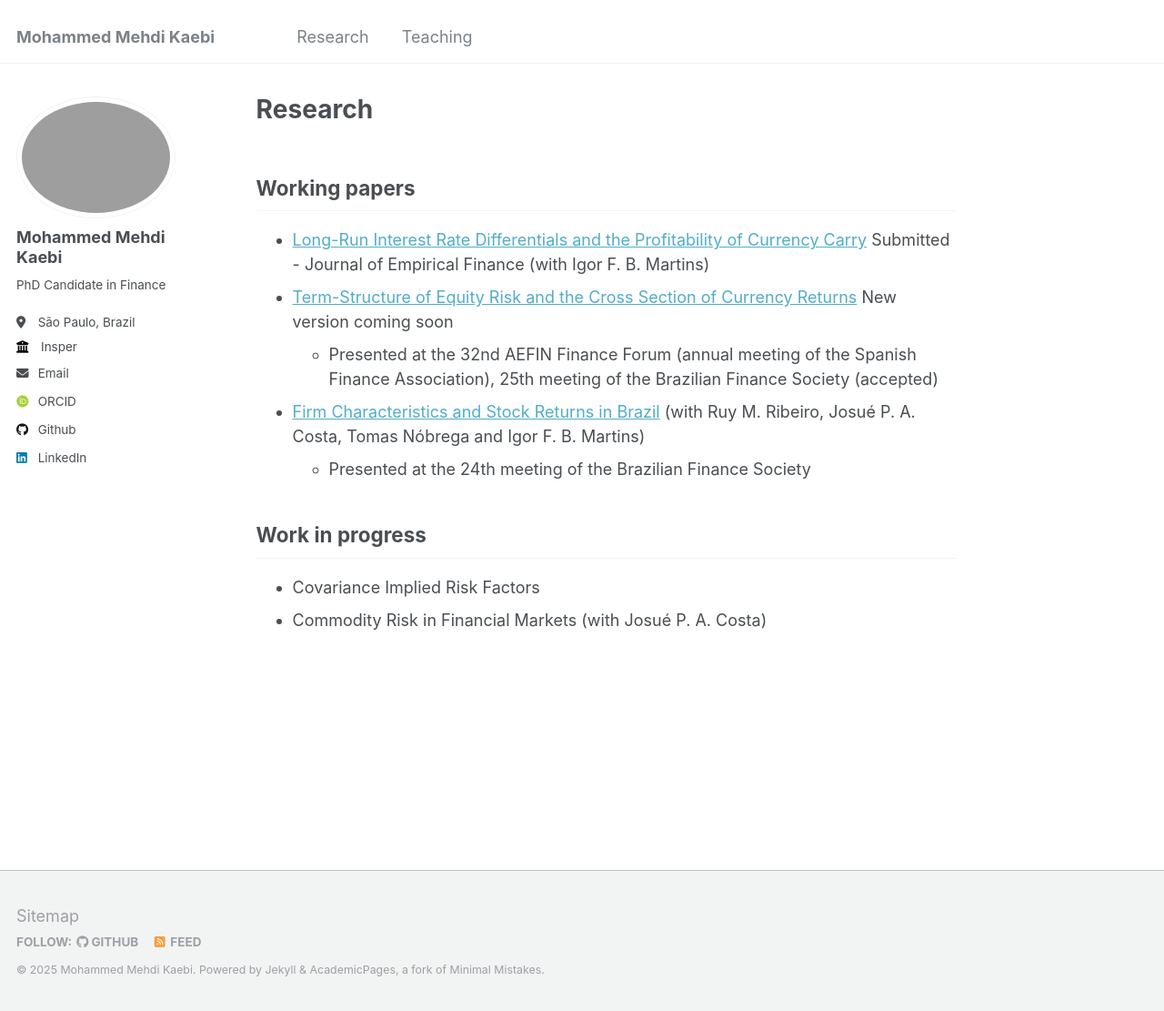
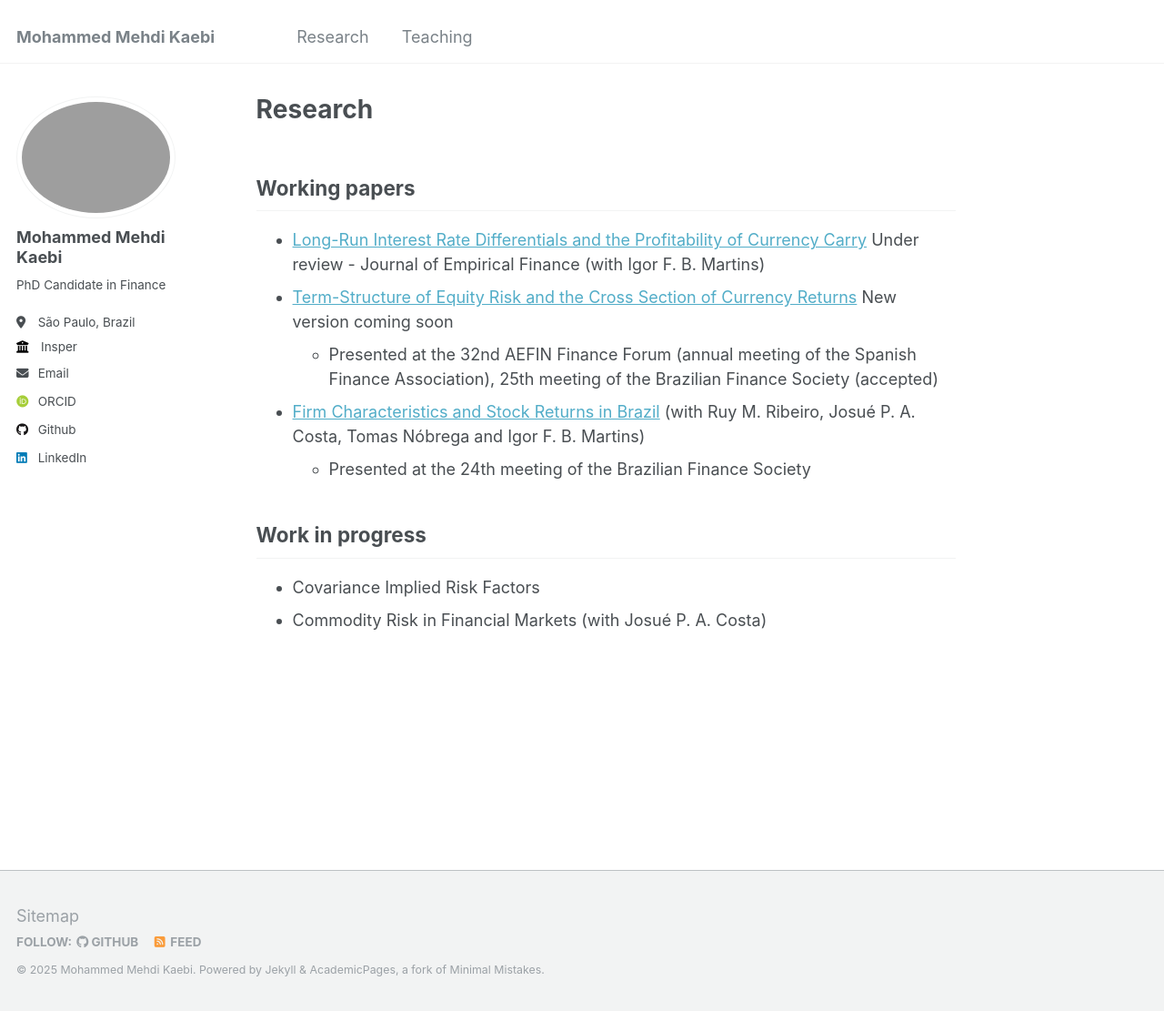
Before and after one commit to mkaebi/mkaebi.github.io, a Jekyll site: the page built from _pages/research.md, in a window 1280 px wide and 1111 px high. Shown: the whole window at 91% size. Built offline with Jekyll 4.4.1, drawn with Linux system fonts in a browser that asks for light colours; some web fonts are replaced.

Commit message:
Update submission status for research paper

```diff
--- a/_pages/research.md
+++ b/_pages/research.md
@@ -8,7 +8,7 @@ redirect_from:
 ---
 
 ## Working papers
-* [Long-Run Interest Rate Differentials and the Profitability of Currency Carry](https://swopec.hhs.se/oruesi/abs/oruesi2025_010.htm) Submitted - Journal of Empirical Finance (with Igor F. B. Martins)
+* [Long-Run Interest Rate Differentials and the Profitability of Currency Carry](https://swopec.hhs.se/oruesi/abs/oruesi2025_010.htm) Under review - Journal of Empirical Finance (with Igor F. B. Martins)
 * [Term-Structure of Equity Risk and the Cross Section of Currency Returns](https://dx.doi.org/10.2139/ssrn.5363287) New version coming soon
   * Presented at the 32nd AEFIN Finance Forum (annual meeting of the Spanish Finance Association), 25th meeting of the Brazilian Finance Society (accepted)
 * [Firm Characteristics and Stock Returns in Brazil](https://dx.doi.org/10.2139/ssrn.4801117) (with Ruy M. Ribeiro, Josué P. A. Costa,  Tomas Nóbrega and Igor F. B. Martins)
```
